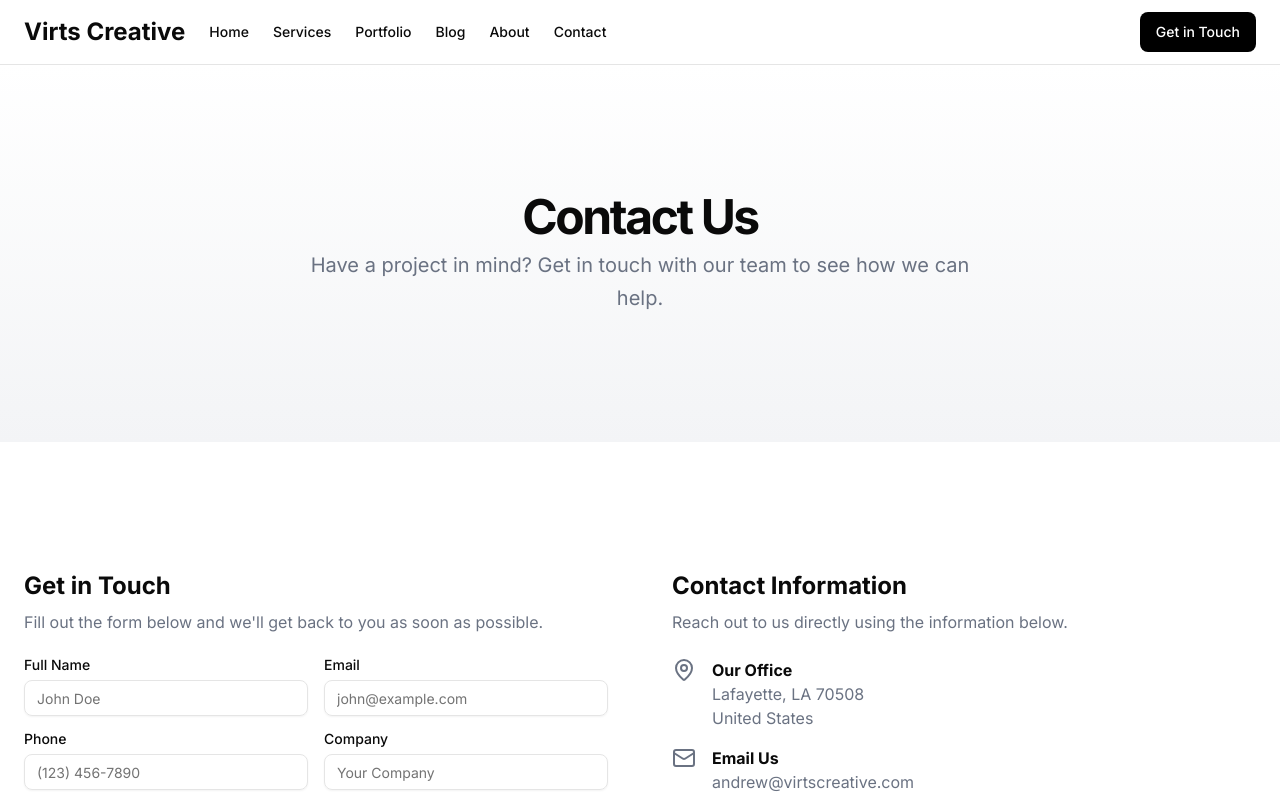
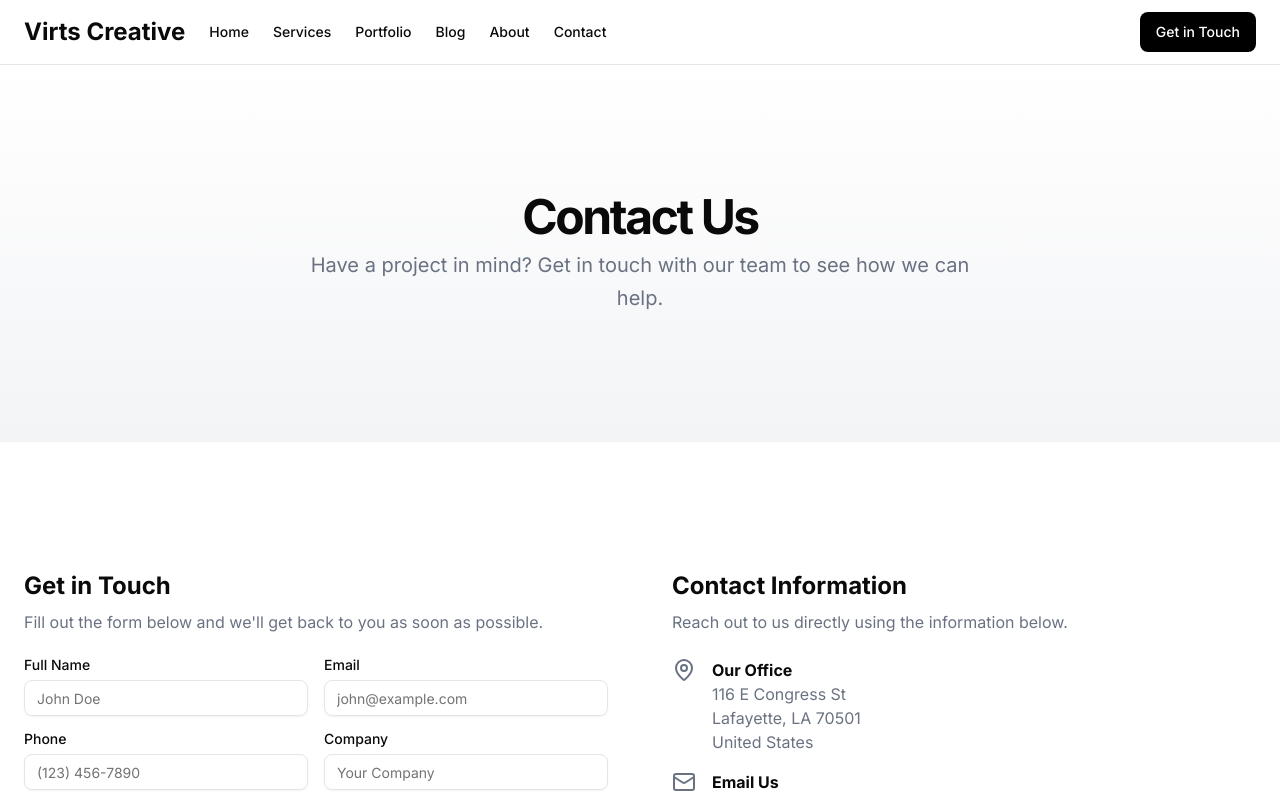
Before and after one commit to asvirts/virts-creative, a Next.js app: page /contact in a window 1280 px wide. Shown: the top 798 px of the page. Built offline with nearby package versions, Linux system fonts and the light colour scheme.

Commit message:
fix(contact): update office address and improve form submission error handling

```diff
--- a/src/app/contact/page.tsx
+++ b/src/app/contact/page.tsx
@@ -49,19 +49,19 @@ export default function ContactPage() {
         body: JSON.stringify(formData)
       })
 
-      const data = await response.json();
+      const data = await response.json()
 
       if (response.ok) {
-        setIsSubmitted(true);
+        setIsSubmitted(true)
         setFormData({
           name: "",
           email: "",
           phone: "",
           company: "",
           message: ""
-        });
+        })
       } else {
-        setError(data.message || "Something went wrong. Please try again.");
+        setError(data.message || "Something went wrong. Please try again.")
       }
     } catch (err) {
       setError("Failed to submit the form. Please try again later.")
@@ -201,7 +201,9 @@ export default function ContactPage() {
                   <div>
                     <h3 className="font-bold">Our Office</h3>
                     <p className="text-gray-500">
-                      Lafayette, LA 70508
+                      116 E Congress St
+                      <br />
+                      Lafayette, LA 70501
                       <br />
                       United States
                     </p>
@@ -229,7 +231,7 @@ export default function ContactPage() {
               <div className="rounded-lg overflow-hidden">
                 <iframe
                   title="Office Location"
-                  src="https://www.google.com/maps/embed?pb=!1m18!1m12!1m3!1d100939.98555098464!2d-122.50764017948551!3d37.75781499657369!2m3!1f0!2f0!3f0!3m2!1i1024!2i768!4f13.1!3m3!1m2!1s0x80859a6d00690021%3A0x4a501367f076adff!2sSan%20Francisco%2C%20CA!5e0!3m2!1sen!2sus!4v1623252234181!5m2!1sen!2sus"
+                  src="https://www.google.com/maps/embed?pb=!1m18!1m12!1m3!1d6898.83195869666!2d-92.02342452290459!3d30.16810911269826!2m3!1f0!2f0!3f0!3m2!1i1024!2i768!4f13.1!3m3!1m2!1s0x86249d0c7845a201%3A0x40769116685e56b5!2sVirts%20Creative!5e0!3m2!1sen!2sus!4v1744830472301!5m2!1sen!2sus"
                   width="100%"
                   height="300"
                   style={{ border: 0 }}
```
Also changed, not shown: 1 other file (tests, documents, lock files or other folders).
